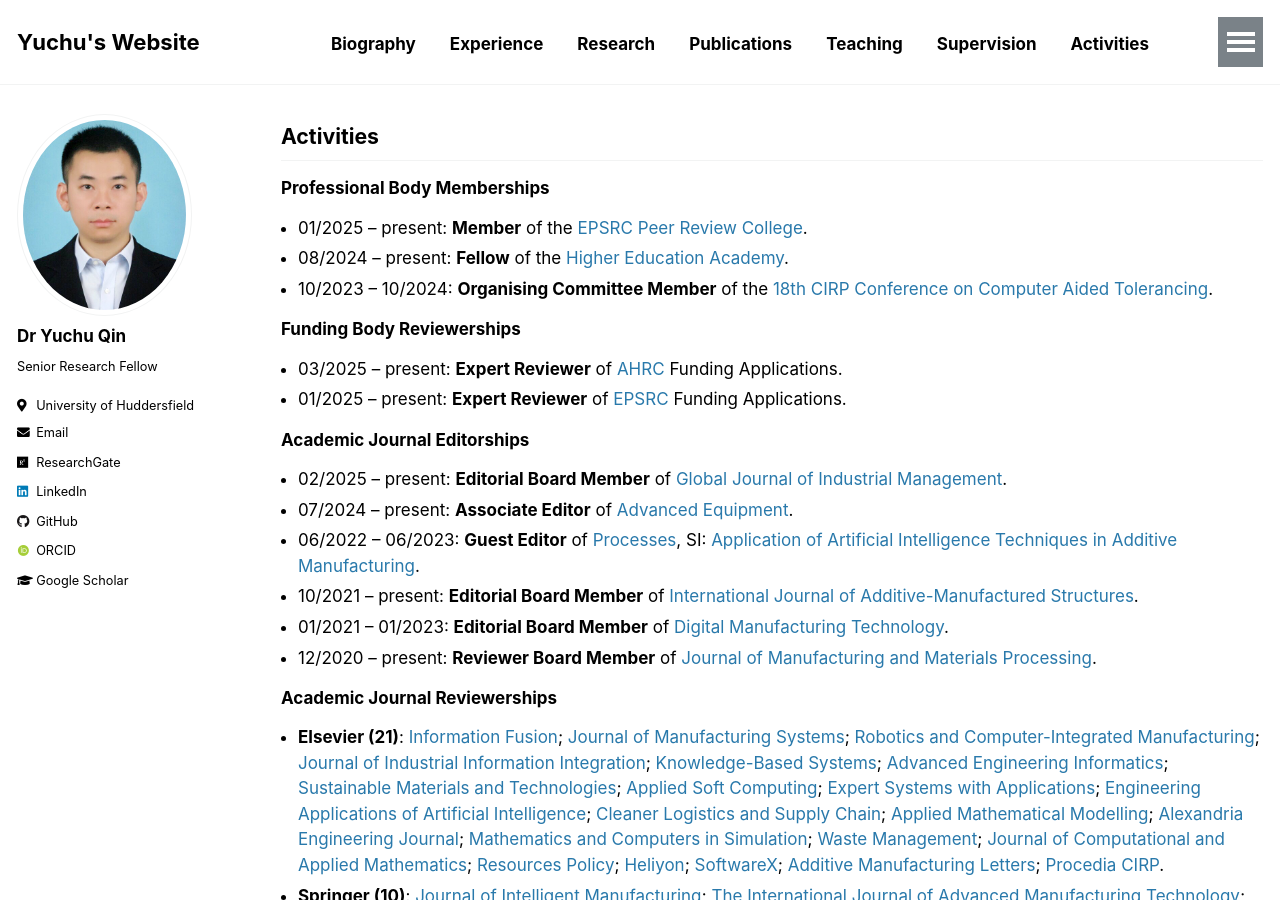
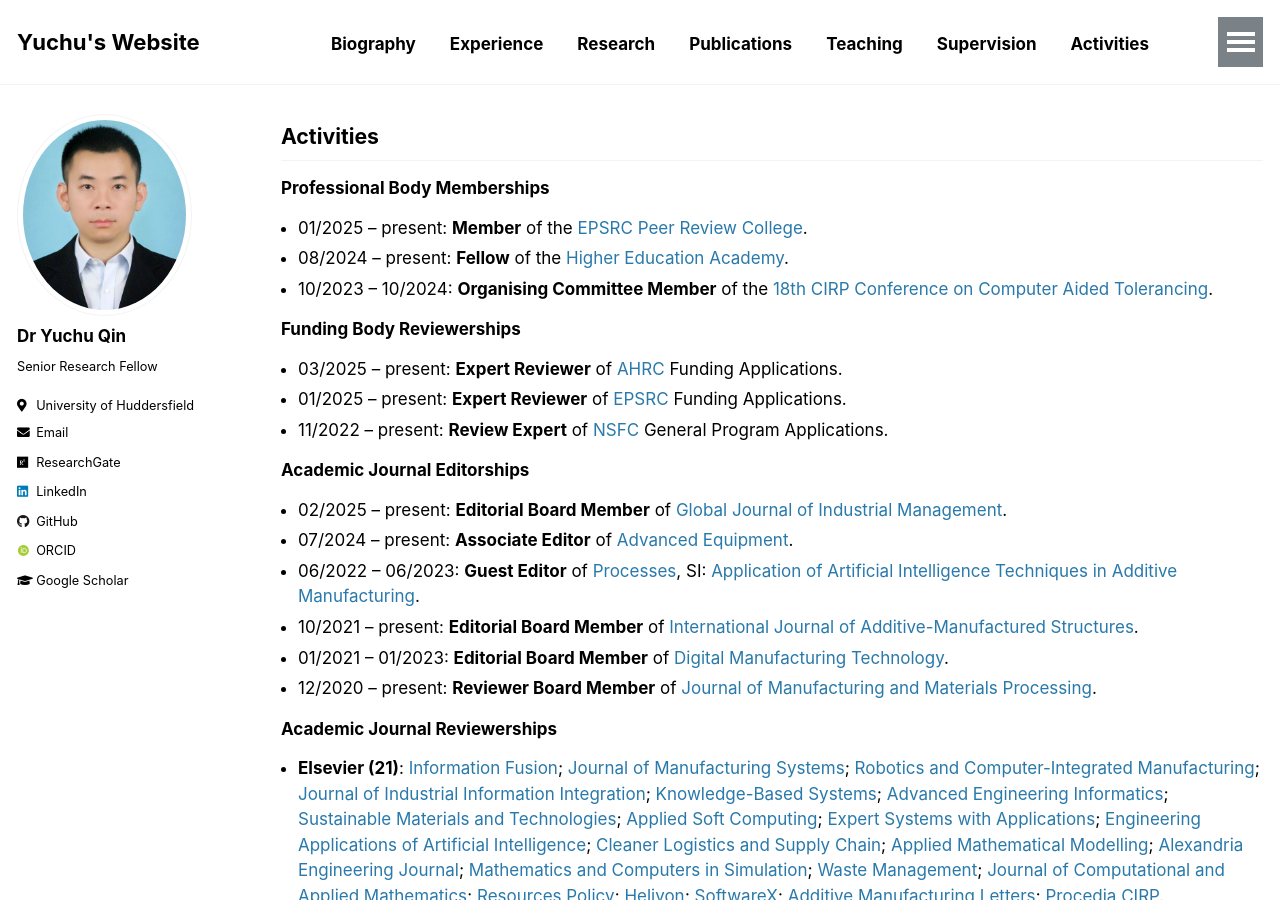
Before and after one commit to yuchu-qin/yuchu-qin.github.io, a Jekyll site: the page built from _pages/activities.md, in a window 1280 px wide and 900 px high. Built offline with Jekyll 4.4.1, drawn with Linux system fonts in a browser that asks for light colours; some web fonts are replaced; our own code applies the rules of GitHub Pages for plain Markdown files.

Commit message:
Update activities.md

```diff
--- a/_pages/activities.md
+++ b/_pages/activities.md
@@ -12,6 +12,7 @@ author_profile: true
 ### Funding Body Reviewerships
 - 03/2025 – present: **Expert Reviewer** of [AHRC](https://www.ukri.org/councils/ahrc/) Funding Applications.
 - 01/2025 – present: **Expert Reviewer** of [EPSRC](https://www.ukri.org/councils/epsrc/) Funding Applications.
+- 11/2022 – present: **Review Expert** of [NSFC](https://www.nsfc.gov.cn/english/site_1/index.html) General Program Applications.
 
 ### Academic Journal Editorships
 - 02/2025 – present: **Editorial Board Member** of [Global Journal of Industrial Management](https://ojs.sin-chn.com/index.php/GJIM).
```
